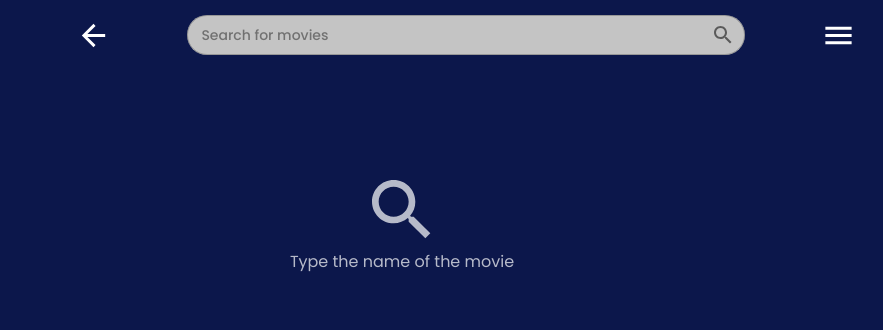
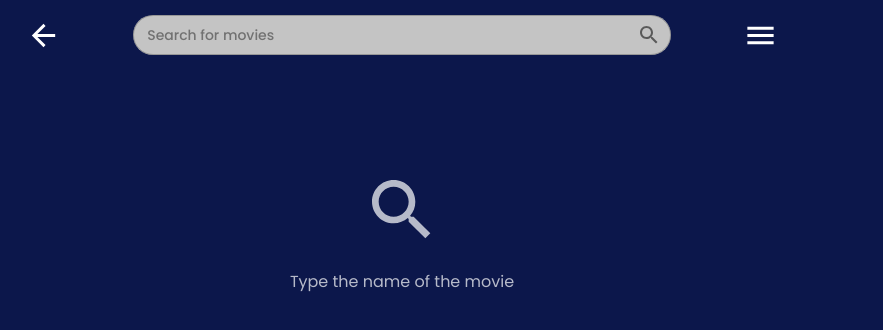
Before and after one commit to acolima/cinematek, a React (Vite) app: page /search in a window 1280 px wide. Shown: the top 330 px of the page, without its empty margins (238-1121 px from the left). Built offline with nearby package versions, Linux system fonts and the light colour scheme; no server answers; a web font is replaced by a local one.

Commit message:
style: width and spacing

```diff
--- a/src/components/Header/styles.ts
+++ b/src/components/Header/styles.ts
@@ -1,26 +1,21 @@
 import styled from "@emotion/styled";
 import { Box, IconButton, OutlinedInput, Typography } from "@mui/material";
 
-interface Props {
-	main?: boolean;
-}
-
-const Container = styled(Box)(({ main }: Props) => ({
+const Container = styled(Box)({
+	boxSizing: "border-box",
 	display: "flex",
 	alignItems: "center",
 	justifyContent: "space-between",
 	position: "fixed",
 	zIndex: 1,
-	padding: "0 50px",
+	padding: 0,
 	background: "#0c174b",
-	width: "70%",
+	width: "60%",
 	height: "70px",
 	"@media (max-width: 600px)": {
-		margin: "0",
-		width: "100%",
-		padding: "10px"
+		width: "100%"
 	}
-}));
+});
 
 const Button = styled(IconButton)({
 	cursor: "pointer",
--- a/src/components/SearchIcon/index.tsx
+++ /dev/null
@@ -1,31 +0,0 @@
-import { Box, Typography } from "@mui/material";
-import { SearchOutlined } from "@mui/icons-material";
-import styled from "@emotion/styled";
-
-function SearchIcon() {
-	return (
-		<Container>
-			<Icon fontSize="large" />
-			<Text>Type the name of the movie</Text>
-		</Container>
-	);
-}
-
-const Container = styled(Box)({
-	paddingTop: "100px",
-	display: "flex",
-	flexDirection: "column",
-	alignItems: "center",
-	opacity: "0.7"
-});
-
-const Icon = styled(SearchOutlined)({
-	fontSize: "5em"
-});
-
-const Text = styled(Typography)({
-	fontFamily: "Poppins",
-	fontSize: "16px"
-});
-
-export default SearchIcon;
--- /dev/null
+++ b/src/components/SearchPageIcon/index.tsx
@@ -0,0 +1,45 @@
+import { Box, Typography } from "@mui/material";
+import { HighlightOff, SearchOutlined } from "@mui/icons-material";
+
+import styled from "@emotion/styled";
+
+interface Props {
+	message: string;
+}
+
+function SearchPageIcon({ message }: Props) {
+	return (
+		<Container>
+			{message.includes("No results found") ? (
+				<NoResults fontSize="large" />
+			) : (
+				<Search fontSize="large" />
+			)}
+			<Text>{message}</Text>
+		</Container>
+	);
+}
+
+const Container = styled(Box)({
+	paddingTop: "100px",
+	display: "flex",
+	flexDirection: "column",
+	alignItems: "center",
+	gap: "20px",
+	opacity: "0.7"
+});
+
+const NoResults = styled(HighlightOff)({
+	fontSize: "5em"
+});
+
+const Search = styled(SearchOutlined)({
+	fontSize: "5em"
+});
+
+const Text = styled(Typography)({
+	fontFamily: "Poppins",
+	fontSize: "16px"
+});
+
+export default SearchPageIcon;
--- a/src/components/index.ts
+++ b/src/components/index.ts
@@ -3,7 +3,7 @@ import Header from "./Header";
 import Loader from "./Loader";
 import Menu from "./Menu";
 import MoviesList from "./MoviesList";
-import SearchIcon from "./SearchIcon";
+import SearchPageIcon from "./SearchPageIcon";
 import Watch from "./ActionButtons/Watch";
 
-export { Favorite, Header, Loader, Menu, MoviesList, SearchIcon, Watch };
+export { Favorite, Header, Loader, Menu, MoviesList, SearchPageIcon, Watch };
--- a/src/pages/MainPage/index.tsx
+++ b/src/pages/MainPage/index.tsx
@@ -64,7 +64,6 @@ function MainPage() {
 				<ImageListItem key="Subheader" cols={2}>
 					<PageTitle>Trending</PageTitle>
 				</ImageListItem>
-				{<></>}
 				{movies?.map((movie) => (
 					<ImageListItem
 						key={movie.id}
--- a/src/pages/MainPage/styles.ts
+++ b/src/pages/MainPage/styles.ts
@@ -15,11 +15,9 @@ const Page = styled(Box)({
 });
 
 const TrendingMovies = styled(ImageList)({
-	paddingTop: "70px",
+	marginTop: "70px",
 	width: "100%",
-	"@media (max-width: 600px)": {
-		width: "95%"
-	}
+	padding: "10px"
 });
 
 const PageTitle = styled(Typography)({
--- a/src/pages/SearchPage/index.tsx
+++ b/src/pages/SearchPage/index.tsx
@@ -1,14 +1,19 @@
 import { useState } from "react";
 import { useNavigate } from "react-router-dom";
 
-import { Box, Typography } from "@mui/material";
-
-import { Header, Loader, Menu, MoviesList, SearchIcon } from "../../components";
+import {
+	Header,
+	Loader,
+	Menu,
+	MoviesList,
+	SearchPageIcon
+} from "../../components";
 
 import { api, tmdbApi } from "../../services";
 import { useAuth, useMenu } from "../../hooks";
 import { errorAlert } from "../../utils/toastifyAlerts";
 import { TMDBSearchResult } from "../../utils/models";
+import { MoviesContainer, Page } from "./styles";
 
 function Search() {
 	const [movieName, setMovieName] = useState("");
@@ -40,56 +45,38 @@ function Search() {
 	}
 
 	function handleSearch() {
-		setLoading(true);
-		getMovies();
+		if (movieName) {
+			setLoading(true);
+			getMovies();
+		}
 	}
 
 	return (
-		<Box sx={styles.page}>
+		<Page>
 			<Header
 				page="search"
 				movieName={movieName}
 				setMovieName={setMovieName}
 				handleSearch={handleSearch}
 			/>
+
 			{showMenu && <Menu />}
 
 			{loading ? (
 				<Loader />
 			) : (
-				<Box sx={styles.results}>
+				<MoviesContainer>
 					{movies?.length === 0 && (
-						<Typography sx={styles.resultsText}>No results found</Typography>
+						<SearchPageIcon message={"No results found"} />
 					)}
 
-					{!movies && <SearchIcon />}
+					{!movies && <SearchPageIcon message={"Type the name of the movie"} />}
 
 					{movies?.length !== 0 && movies && <MoviesList movies={movies} />}
-				</Box>
+				</MoviesContainer>
 			)}
-		</Box>
+		</Page>
 	);
 }
 
-const styles = {
-	page: {
-		width: "60%",
-		margin: "0 auto",
-		"@media (max-width: 600px)": {
-			margin: "0",
-			width: "100%"
-		}
-	},
-	results: {
-		paddingTop: "70px"
-	},
-	resultsText: {
-		paddingBottom: "10px",
-		fontFamily: "Poppins",
-		fontSize: "16px",
-		width: "90%",
-		margin: "0 auto"
-	}
-};
-
 export default Search;
--- /dev/null
+++ b/src/pages/SearchPage/styles.ts
@@ -0,0 +1,16 @@
+import { Box, styled } from "@mui/material";
+
+const Page = styled(Box)({
+	width: "60%",
+	margin: "0 auto",
+	"@media (max-width: 600px)": {
+		margin: "0",
+		width: "100%"
+	}
+});
+
+const MoviesContainer = styled(Box)({
+	paddingTop: "70px"
+});
+
+export { MoviesContainer, Page };
--- a/src/pages/UserPage/styles.ts
+++ b/src/pages/UserPage/styles.ts
@@ -1,7 +1,6 @@
 import { Box, ImageList, styled } from "@mui/material";
 
 const Page = styled(Box)({
-	backgroundColor: "red",
 	width: "60%",
 	display: "flex",
 	flexDirection: "column",
--- a/src/styles/reset.css
+++ b/src/styles/reset.css
@@ -120,7 +120,7 @@ blockquote:before,
 blockquote:after,
 q:before,
 q:after {
-	content: '';
+	content: "";
 	content: none;
 }
 table {
@@ -139,7 +139,7 @@ a {
 }
 .root {
 	background-color: #0c174b;
-	font-family: 'Poppins', sans-serif;
+	font-family: "Poppins", sans-serif;
 	color: #fff;
 	min-height: 100vh;
 	min-width: 100vw;
```
